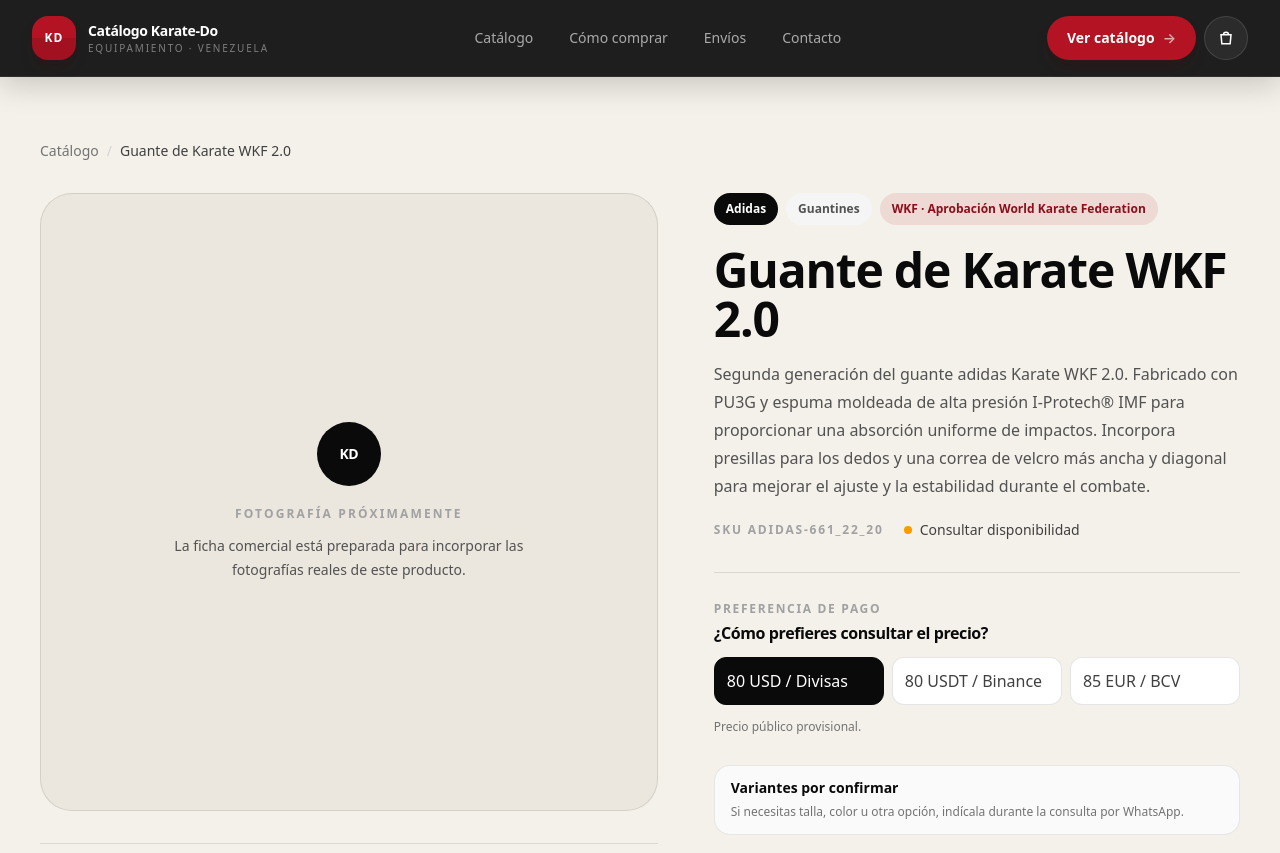
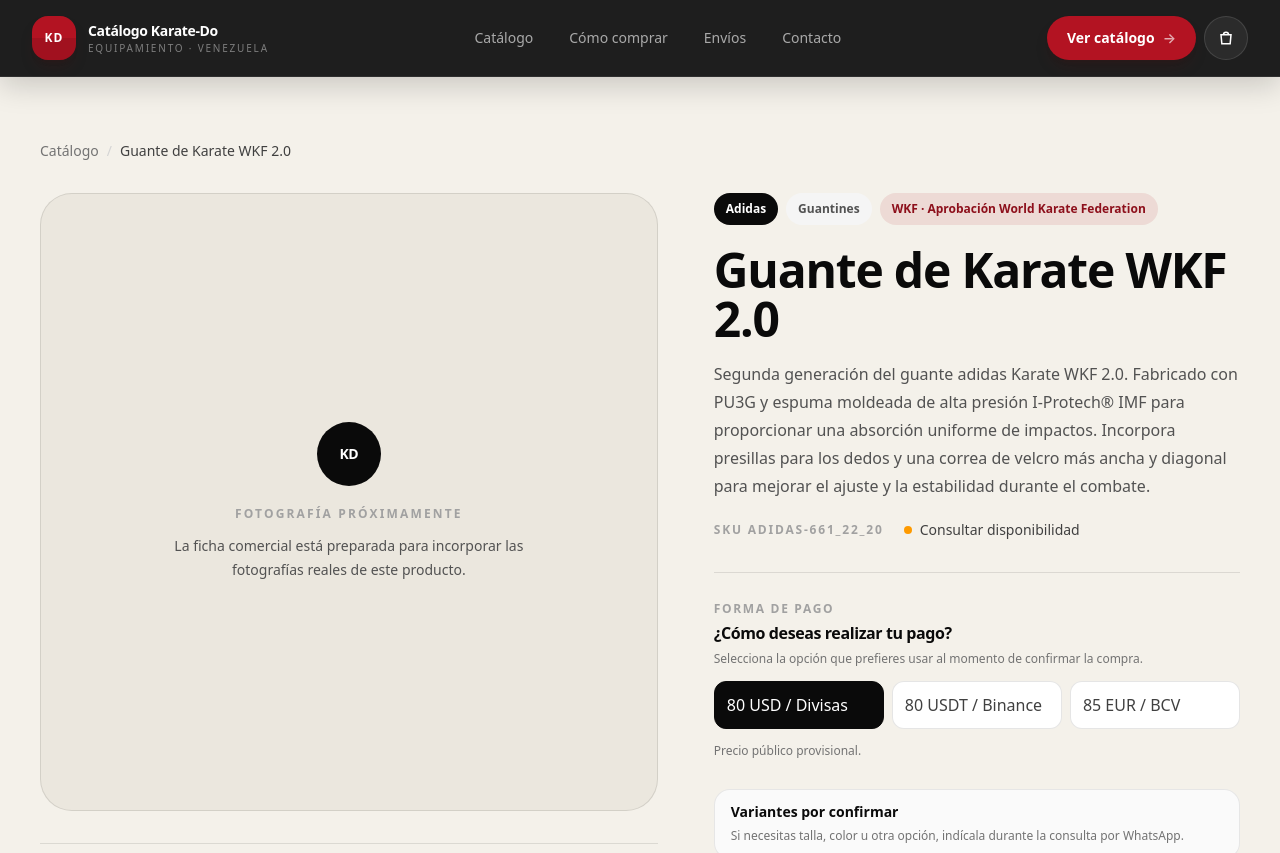
Before and after one commit to maorusohh/catalogo-karate, a Next.js app: page /producto/adidas-661-22-20 in a window 1280 px wide. Shown: the top 853 px of the page. Built offline with nearby package versions, Linux system fonts and the light colour scheme.

Commit message:
refactor: clarify payment preference wording

```diff
--- a/src/components/product/product-purchase-panel.tsx
+++ b/src/components/product/product-purchase-panel.tsx
@@ -36,15 +36,16 @@ export function ProductPurchasePanel({
   return (
     <div className="space-y-7">
       <section>
-        <div className="flex items-end justify-between gap-4">
-          <div>
-            <p className="text-xs font-semibold tracking-[0.14em] text-neutral-400 uppercase">
-              Preferencia de pago
-            </p>
-            <h2 className="mt-1 text-base font-semibold tracking-tight text-neutral-950">
-              ¿Cómo prefieres consultar el precio?
-            </h2>
-          </div>
+        <div>
+          <p className="text-xs font-semibold tracking-[0.14em] text-neutral-400 uppercase">
+            Forma de pago
+          </p>
+          <h2 className="mt-1 text-base font-semibold tracking-tight text-neutral-950">
+            ¿Cómo deseas realizar tu pago?
+          </h2>
+          <p className="mt-1 text-xs leading-5 text-neutral-500">
+            Selecciona la opción que prefieres usar al momento de confirmar la compra.
+          </p>
         </div>
 
         {prices.length > 0 ? (
```
